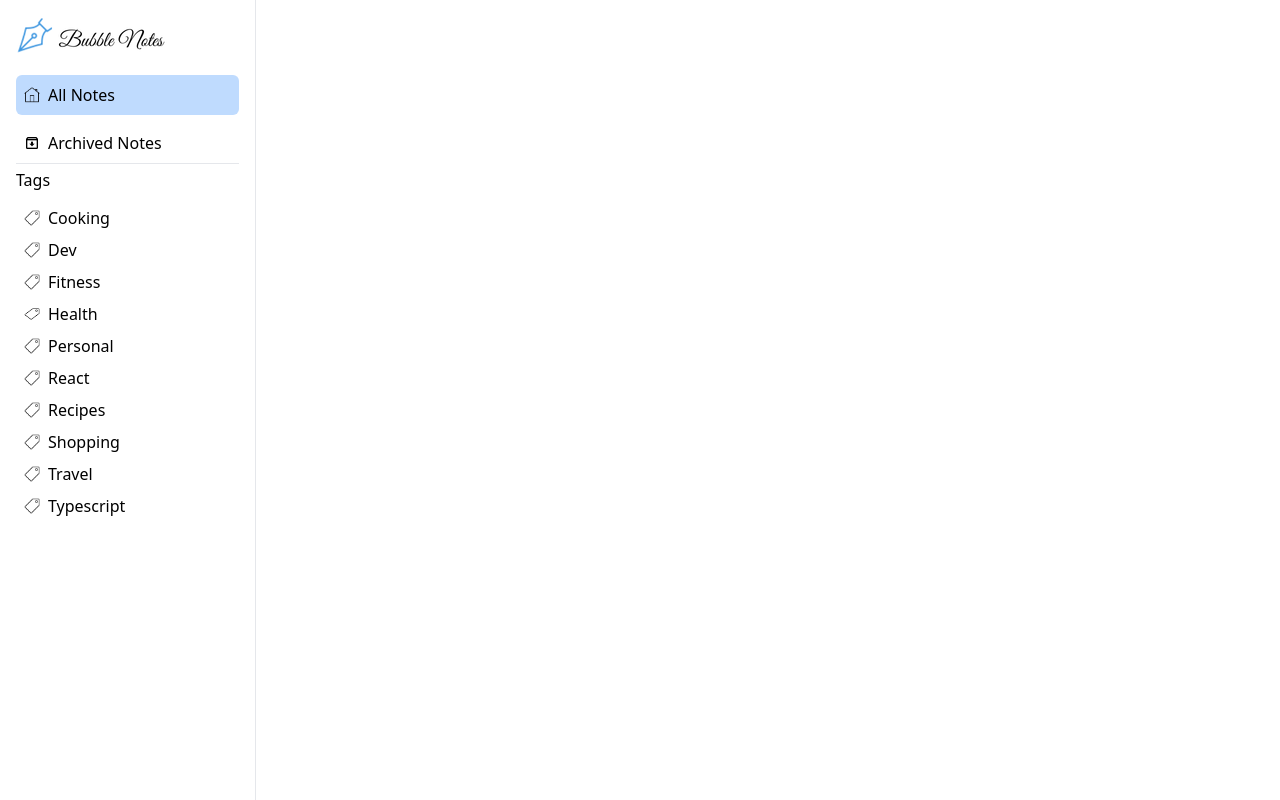
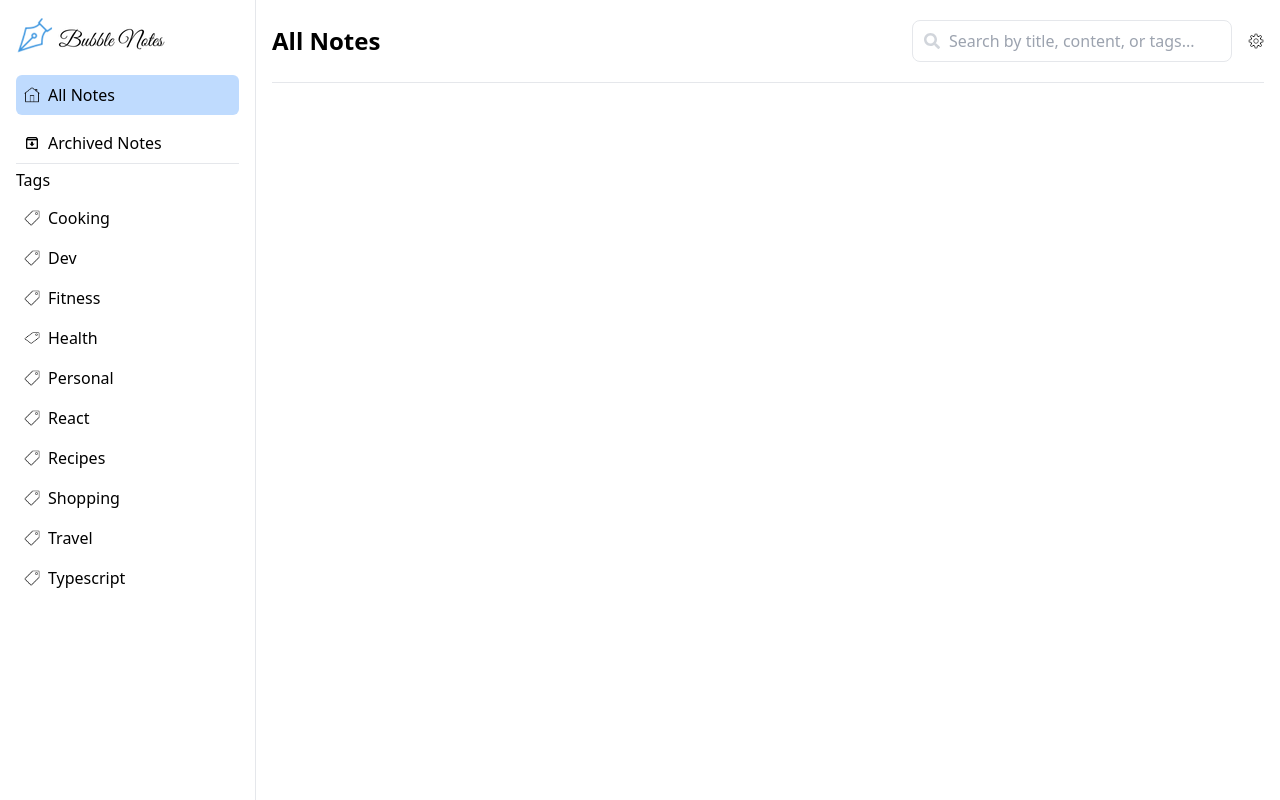
Before and after one commit to i-am-Shekinah/bubble-notes, a React (Vite) app: page / in a window 1280 px wide. Built offline with nearby package versions, Linux system fonts and the light colour scheme.

Commit message:
Create header and make it responsive

```diff
--- a/package.json
+++ b/package.json
@@ -25,6 +25,7 @@
     "eslint-plugin-react-refresh": "^0.4.16",
     "globals": "^15.14.0",
     "postcss": "^8.5.1",
+    "react-icons": "^5.4.0",
     "tailwindcss": "^3.4.17",
     "vite": "^6.0.5"
   }
--- /dev/null
+++ b/src/components/Header.jsx
@@ -0,0 +1,31 @@
+import { FaSearch } from 'react-icons/fa';
+
+import settings from '../assets/icons/settings.png';
+
+function Header() {
+  return (
+    <header className="lg:flex items-center justify-between pb-5 lg:border-b-1">
+      <div className="flex justify-between items-center">
+        <h1 className="h1">All Notes</h1>
+        <a href="#" className="inline-block lg:hidden">
+          <img src={settings} alt="settings icon" className="w-4 h-4" />
+        </a>
+      </div>
+
+      <div className="relative flex gap-4 items-center mt-4 lg:mt-0">
+        <input
+          type="text"
+          placeholder="Search by title, content, or tags..."
+          aria-label="search for notes by title, content, or tags..."
+          className="border-1 px-4 pl-9 py-2 rounded-lg w-full lg:w-80 focus:outline-none focus:ring-2 focus:ring-blue-500"
+        />
+        <FaSearch className="absolute left-3 text-gray-300" />
+        <a href="#" className="hidden lg:inline-block">
+          <img src={settings} alt="settings icon" className="w-4 h-4" />
+        </a>
+      </div>
+    </header>
+  );
+}
+
+export default Header;
--- a/src/components/Notebook.jsx
+++ b/src/components/Notebook.jsx
@@ -1,44 +1,17 @@
-import archive from '../assets/icons/archive.png';
-import home from '../assets/icons/home.png';
-import tag from '../assets/icons/tag.png';
+import Header from './Header';
+import Sidebar from './Sidebar';
 
 function Notebook() {
   return (
     <>
-      <main className="lg:grid lg:grid-cols-5 h-screen">
-
-        <aside className="hidden lg:block lg:col-span-1 border-r-1 px-4">
-          <a href="#"><img src="/logo.png" alt="Notebook logo that leads to the homepage of the site" className="h-auto w-auto my-4"/></a>
-
-          <ul className="flex flex-col gap-2 border-b-1">
-            <li className='active px-2 py-2'><a href="#" className='flex items-center gap-2 hover:opacity-75'><img src={home} alt="home icon that leads to all notes" className='w-4 h-4'/>All Notes</a></li>
-
-            <li className='px-2 py-2'><a href="#" className='flex items-center gap-2 hover:opacity-75'><img src={archive} alt="archive icon that leads to archived notes" className='w-4 h-4'/>Archived Notes</a></li>
-          </ul>
-
-          <h4 className='mt-2'>Tags</h4>
-          <ul className='flex flex-col gap-2 mt-4 px-2 text-base'>
-            <li className='flex items-center gap-2'><img src={tag} alt="tag icon" className='w-4 h-4'/><a href="#" className='hover:opacity-75 duration-300 transition-all ease-in'>Cooking</a></li>
-            <li className='flex items-center gap-2'><img src={tag} alt="tag icon" className='w-4 h-4'/><a href="#" className='hover:opacity-75 duration-300 transition-all ease-in'>Dev</a></li>
-            <li className='flex items-center gap-2'><img src={tag} alt="tag icon" className='w-4 h-4'/><a href="#" className='hover:opacity-75 duration-300 transition-all ease-in'>Fitness</a></li>
-            <li className='flex items-center gap-2'><img src={tag} alt="tag icon" className='w-4 h-3'/><a href="#" className='hover:opacity-75 duration-300 transition-all ease-in'>Health</a></li>
-            <li className='flex items-center gap-2'><img src={tag} alt="tag icon" className='w-4 h-4'/><a href="#" className='hover:opacity-75 duration-300 transition-all ease-in'>Personal</a></li>
-            <li className='flex items-center gap-2'><img src={tag} alt="tag icon" className='w-4 h-4'/><a href="#" className='hover:opacity-75 duration-300 transition-all ease-in'>React</a></li>
-            <li className='flex items-center gap-2'><img src={tag} alt="tag icon" className='w-4 h-4'/><a href="#" className='hover:opacity-75 duration-300 transition-all ease-in'>Recipes</a></li>
-            <li className='flex items-center gap-2'><img src={tag} alt="tag icon" className='w-4 h-4'/><a href="#" className='hover:opacity-75 duration-300 transition-all ease-in'>Shopping</a></li>
-            <li className='flex items-center gap-2'><img src={tag} alt="tag icon" className='w-4 h-4'/><a href="#" className='hover:opacity-75 duration-300 transition-all ease-in'>Travel</a></li>
-            <li className='flex items-center gap-2'><img src={tag} alt="tag icon" className='w-4 h-4'/><a href="#" className='hover:opacity-75 duration-300 transition-all ease-in'>Typescript</a></li>
-          </ul>
-
-        </aside>
-
-        <section className="lg:col-span-4">
-
-
+      <main className="lg:grid lg:grid-cols-5 h-screen bg-white">
+        <Sidebar />
+        <section className="lg:col-span-4 py-5 px-4">
+          <Header />
         </section>
       </main>
     </>
-  )
+  );
 }
 
-export default Notebook
+export default Notebook;
--- /dev/null
+++ b/src/components/Sidebar.jsx
@@ -0,0 +1,137 @@
+import archive from '../assets/icons/archive.png';
+import home from '../assets/icons/home.png';
+import tag from '../assets/icons/tag.png';
+
+function Sidebar() {
+  return (
+    <aside className="hidden lg:block lg:col-span-1 border-r-1 px-4">
+      <a href="#">
+        <img
+          src="/logo.png"
+          alt="Notebook logo that leads to the homepage of the site"
+          className="h-auto w-auto my-4"
+        />
+      </a>
+
+      <ul className="flex flex-col gap-2 border-b-1">
+        <li className="active px-2 py-2">
+          <a href="#" className="flex items-center gap-2 hover:opacity-75">
+            <img
+              src={home}
+              alt="home icon that leads to all notes"
+              className="w-4 h-4"
+            />
+            All Notes
+          </a>
+        </li>
+
+        <li className="px-2 py-2">
+          <a href="#" className="flex items-center gap-2 hover:opacity-75">
+            <img
+              src={archive}
+              alt="archive icon that leads to archived notes"
+              className="w-4 h-4"
+            />
+            Archived Notes
+          </a>
+        </li>
+      </ul>
+
+      <h4 className="mt-2">Tags</h4>
+      <ul className="flex flex-col gap-4 mt-4 px-2 text-base">
+        <li className="flex items-center gap-2">
+          <img src={tag} alt="tag icon" className="w-4 h-4" />
+          <a
+            href="#"
+            className="hover:opacity-75 duration-300 transition-all ease-in"
+          >
+            Cooking
+          </a>
+        </li>
+        <li className="flex items-center gap-2">
+          <img src={tag} alt="tag icon" className="w-4 h-4" />
+          <a
+            href="#"
+            className="hover:opacity-75 duration-300 transition-all ease-in"
+          >
+            Dev
+          </a>
+        </li>
+        <li className="flex items-center gap-2">
+          <img src={tag} alt="tag icon" className="w-4 h-4" />
+          <a
+            href="#"
+            className="hover:opacity-75 duration-300 transition-all ease-in"
+          >
+            Fitness
+          </a>
+        </li>
+        <li className="flex items-center gap-2">
+          <img src={tag} alt="tag icon" className="w-4 h-3" />
+          <a
+            href="#"
+            className="hover:opacity-75 duration-300 transition-all ease-in"
+          >
+            Health
+          </a>
+        </li>
+        <li className="flex items-center gap-2">
+          <img src={tag} alt="tag icon" className="w-4 h-4" />
+          <a
+            href="#"
+            className="hover:opacity-75 duration-300 transition-all ease-in"
+          >
+            Personal
+          </a>
+        </li>
+        <li className="flex items-center gap-2">
+          <img src={tag} alt="tag icon" className="w-4 h-4" />
+          <a
+            href="#"
+            className="hover:opacity-75 duration-300 transition-all ease-in"
+          >
+            React
+          </a>
+        </li>
+        <li className="flex items-center gap-2">
+          <img src={tag} alt="tag icon" className="w-4 h-4" />
+          <a
+            href="#"
+            className="hover:opacity-75 duration-300 transition-all ease-in"
+          >
+            Recipes
+          </a>
+        </li>
+        <li className="flex items-center gap-2">
+          <img src={tag} alt="tag icon" className="w-4 h-4" />
+          <a
+            href="#"
+            className="hover:opacity-75 duration-300 transition-all ease-in"
+          >
+            Shopping
+          </a>
+        </li>
+        <li className="flex items-center gap-2">
+          <img src={tag} alt="tag icon" className="w-4 h-4" />
+          <a
+            href="#"
+            className="hover:opacity-75 duration-300 transition-all ease-in"
+          >
+            Travel
+          </a>
+        </li>
+        <li className="flex items-center gap-2">
+          <img src={tag} alt="tag icon" className="w-4 h-4" />
+          <a
+            href="#"
+            className="hover:opacity-75 duration-300 transition-all ease-in"
+          >
+            Typescript
+          </a>
+        </li>
+      </ul>
+    </aside>
+  );
+}
+
+export default Sidebar;
--- a/src/index.css
+++ b/src/index.css
@@ -7,3 +7,8 @@
 .active {
   @apply bg-blue-200 rounded-md
 }
+
+
+.h1 {
+  @apply font-bold text-2xl
+}
```
Also changed, not shown: src/assets/icons/settings.png (added), 1 other file (tests, documents, lock files or other folders).
